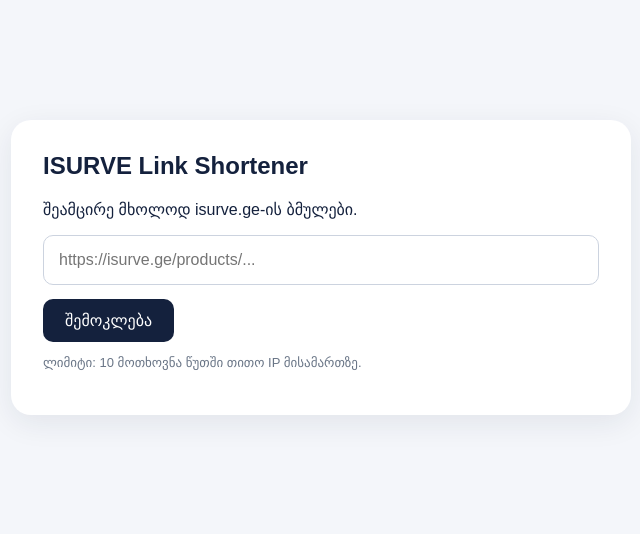
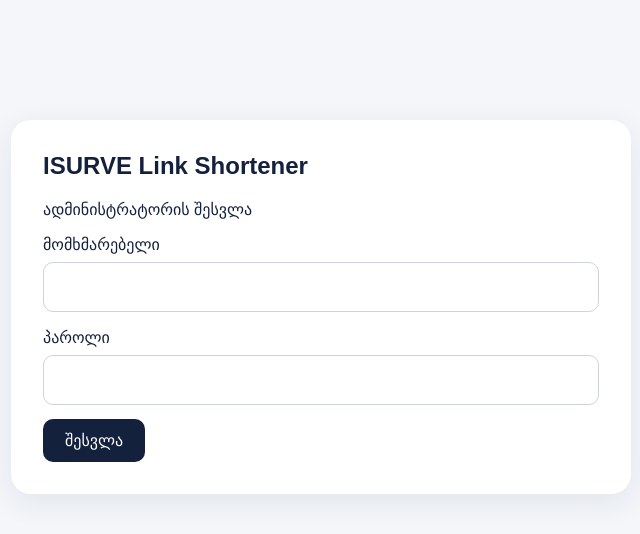
Before and after one commit to bekajgarkava/openshortlink1, a Next.js app in the folder vercel-app/: page / in a window 1280 px wide. Shown: the top 534 px of the page, without its empty margins (319-959 px from the left). Built offline with nearby package versions, Linux system fonts and the light colour scheme.

Commit message:
Require admin sign-in in shortener dashboard

```diff
--- a/vercel-app/app/page.jsx
+++ b/vercel-app/app/page.jsx
@@ -1,7 +1,35 @@
 "use client";
-import { useState } from "react";
+import { useEffect, useState } from "react";
+const inputStyle={width:"100%",boxSizing:"border-box",padding:15,fontSize:16,border:"1px solid #ccd3df",borderRadius:10};
+const btnStyle={marginTop:14,padding:"12px 22px",border:0,borderRadius:10,background:"#14213d",color:"white",fontSize:16,cursor:"pointer"};
 export default function Home() {
- const [url,setUrl]=useState(""); const [result,setResult]=useState("");const [error,setError]=useState("");const [busy,setBusy]=useState(false);
- async function submit(e) {e.preventDefault();setBusy(true);setError("");setResult("");try {const r=await fetch("/api/shorten",{method:"POST",headers:{"content-type":"application/json"},body:JSON.stringify({url})});const data=await r.json();if(!r.ok)throw new Error(data.error||"შეცდომა");setResult(data.shortUrl);}catch(e){setError(e.message);}finally{setBusy(false);}}
- return <main style={{maxWidth:620,margin:"12vh auto",padding:24}}><section style={{background:"white",padding:32,borderRadius:20,boxShadow:"0 8px 30px #14213d15"}}><h1 style={{marginTop:0}}>ISURVE Link Shortener</h1><p>შეამცირე მხოლოდ isurve.ge-ის ბმულები.</p><form onSubmit={submit}><input aria-label="ბმული" type="url" required placeholder="https://isurve.ge/products/..." value={url} onChange={e=>setUrl(e.target.value)} style={{width:"100%",boxSizing:"border-box",padding:15,fontSize:16,border:"1px solid #ccd3df",borderRadius:10}}/><button disabled={busy} style={{marginTop:14,padding:"12px 22px",border:0,borderRadius:10,background:"#14213d",color:"white",fontSize:16,cursor:"pointer"}}>{busy?"მუშავდება...":"შემოკლება"}</button></form>{error&&<p role="alert" style={{color:"#b42318"}}>{error}</p>}{result&&<div style={{marginTop:22,overflowWrap:"anywhere"}}><a href={result} target="_blank" rel="noreferrer">{result}</a><button onClick={()=>navigator.clipboard.writeText(result)} style={{marginLeft:12,padding:8}}>კოპირება</button></div>}<p style={{color:"#697586",fontSize:13}}>ლიმიტი: 10 მოთხოვნა წუთში თითო IP მისამართზე.</p></section></main>;
+ const [authenticated,setAuthenticated]=useState(null);
+ const [username,setUsername]=useState("");
+ const [password,setPassword]=useState("");
+ const [url,setUrl]=useState("");
+ const [result,setResult]=useState("");
+ const [error,setError]=useState("");
+ const [busy,setBusy]=useState(false);
+ useEffect(()=>{fetch("/api/session",{cache:"no-store"}).then(r=>r.json()).then(d=>setAuthenticated(!!d.authenticated)).catch(()=>setAuthenticated(false));},[]);
+ async function login(e) {
+  e.preventDefault();setBusy(true);setError("");
+  try {const r=await fetch("/api/login",{method:"POST",headers:{"content-type":"application/json"},body:JSON.stringify({username,password})});const d=await r.json();if(!r.ok)throw new Error(d.error||"შეცდომა");setAuthenticated(true);setPassword("");}
+  catch(e){setError(e.message);}finally{setBusy(false);}
+ }
+ async function logout() {await fetch("/api/logout",{method:"POST"});setAuthenticated(false);setResult("");setError("");}
+ async function submit(e) {
+  e.preventDefault();setBusy(true);setError("");setResult("");
+  try {const r=await fetch("/api/shorten",{method:"POST",headers:{"content-type":"application/json"},body:JSON.stringify({url})});const data=await r.json();if(r.status===401){setAuthenticated(false);throw new Error("გთხოვთ თავიდან შეხვიდეთ");}if(!r.ok)throw new Error(data.error||"შეცდომა");setResult(data.shortUrl);}
+  catch(e){setError(e.message);}finally{setBusy(false);}
+ }
+ return <main style={{maxWidth:620,margin:"12vh auto",padding:24}}><section style={{background:"white",padding:32,borderRadius:20,boxShadow:"0 8px 30px #14213d15"}}>
+  <h1 style={{marginTop:0}}>ISURVE Link Shortener</h1>
+  {authenticated===null?<p>იტვირთება...</p>:authenticated?
+   <><div style={{display:"flex",alignItems:"center",justifyContent:"space-between",gap:12}}><p>შეამცირე მხოლოდ isurve.ge-ის ბმულები.</p><button onClick={logout} style={{padding:9,cursor:"pointer"}}>გასვლა</button></div>
+   <form onSubmit={submit}><input aria-label="ბმული" type="url" required placeholder="https://isurve.ge/products/..." value={url} onChange={e=>setUrl(e.target.value)} style={inputStyle}/><button disabled={busy} style={btnStyle}>{busy?"მუშავდება...":"შემოკლება"}</button></form>
+   {result&&<div style={{marginTop:22,overflowWrap:"anywhere"}}><a href={result} target="_blank" rel="noreferrer">{result}</a><button onClick={()=>navigator.clipboard.writeText(result)} style={{marginLeft:12,padding:8}}>კოპირება</button></div>}
+   <p style={{color:"#697586",fontSize:13}}>ლიმიტი: 10 მოთხოვნა წუთში თითო IP მისამართზე.</p></>:
+   <form onSubmit={login}><p>ადმინისტრატორის შესვლა</p><label htmlFor="username">მომხმარებელი</label><input id="username" autoComplete="username" value={username} onChange={e=>setUsername(e.target.value)} required style={{...inputStyle,margin:"8px 0 16px"}}/><label htmlFor="password">პაროლი</label><input id="password" type="password" autoComplete="current-password" value={password} onChange={e=>setPassword(e.target.value)} required style={{...inputStyle,marginTop:8}}/><button disabled={busy} style={btnStyle}>{busy?"მუშავდება...":"შესვლა"}</button></form>}
+  {error&&<p role="alert" style={{color:"#b42318"}}>{error}</p>}
+ </section></main>;
 }
```
